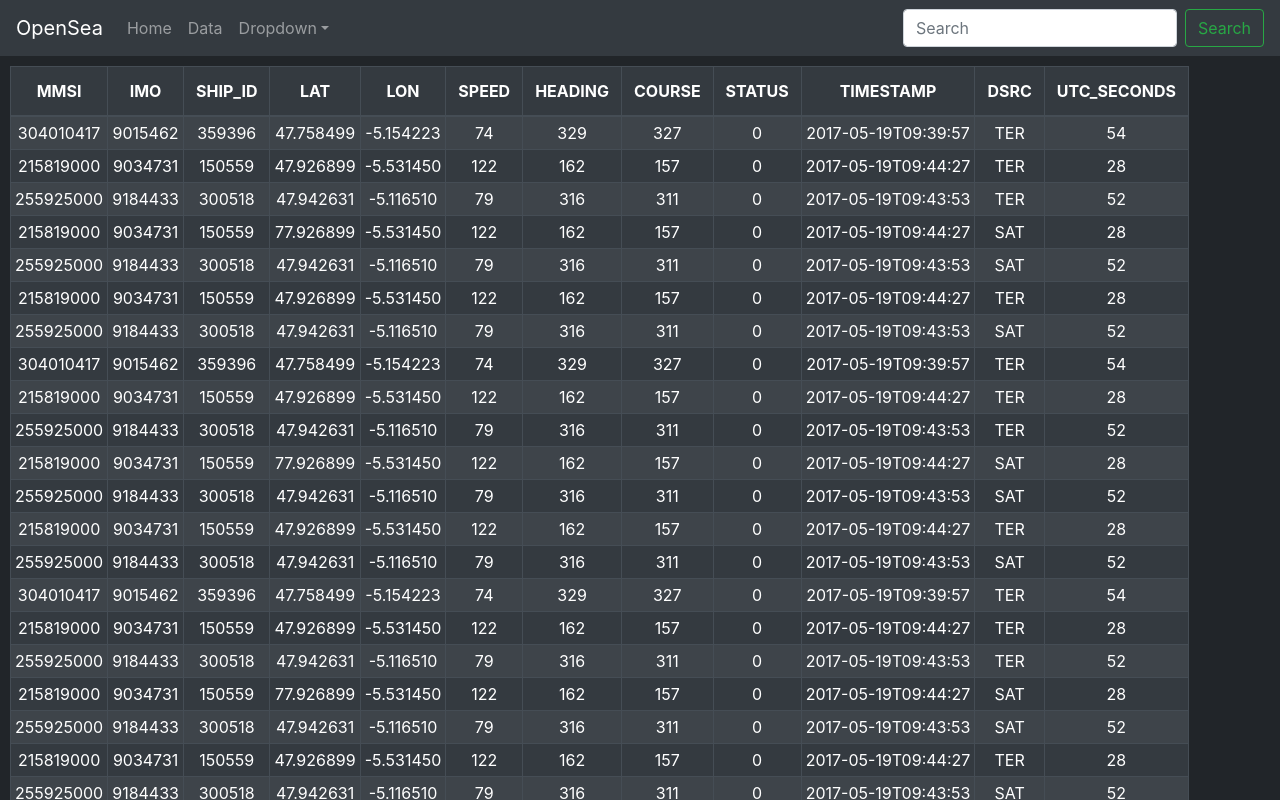
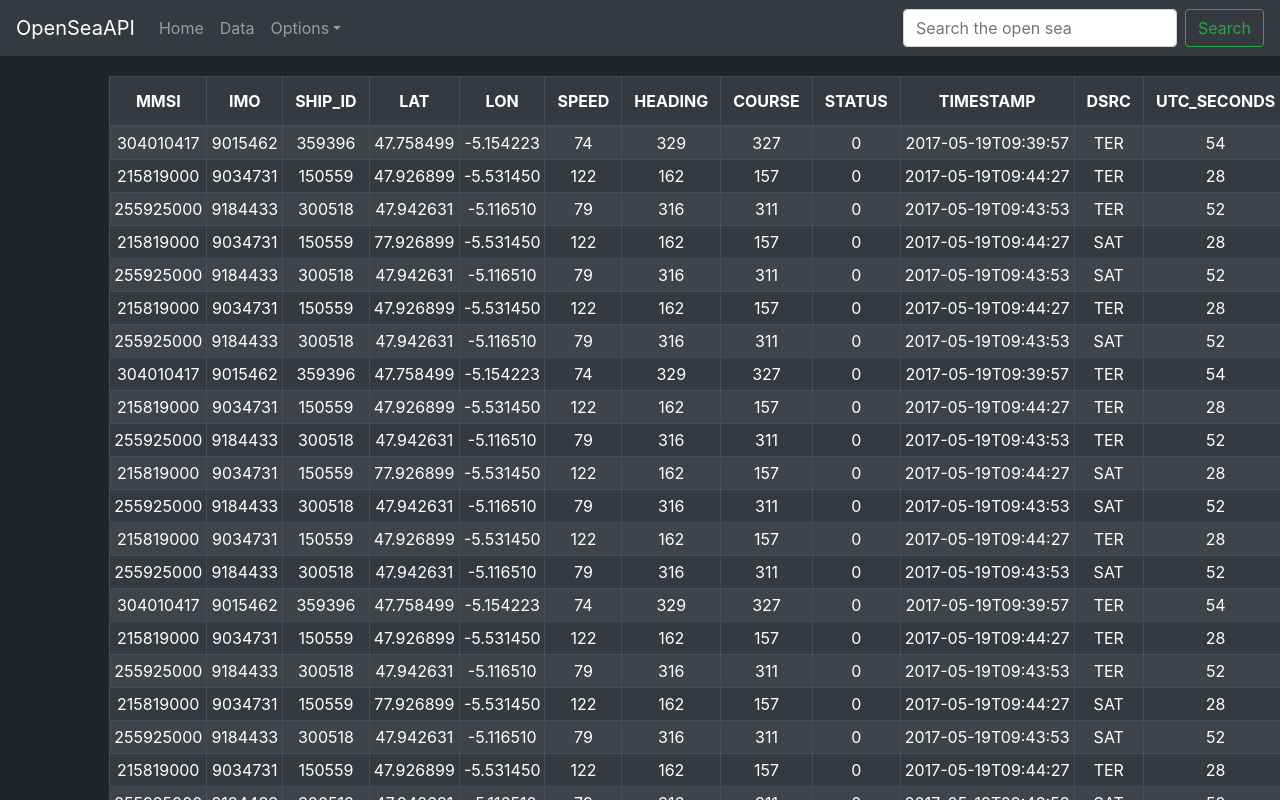
Before and after one commit to papivaan/open-sea, a React (Create React App) app: page / in a window 1280 px wide. Shown: the top 800 px of the page. Built offline with nearby package versions, Linux system fonts and the light colour scheme.

Commit message:
update styling

```diff
--- a/src/App.css
+++ b/src/App.css
@@ -5,17 +5,14 @@
   background-color: #212529;
 }
 
-.container {
-  padding: 10px;
-  display: flex;
-  justify-content: center;
-  width: 100%;
-}
-
 .table td {
   padding: 0.25rem;
   vertical-align: center;
   white-space: pre;
+}
+
+.dataTable {
+  margin-top: 20px;
 }
 
 /*
--- a/src/App.js
+++ b/src/App.js
@@ -11,13 +11,13 @@ class App extends Component {
     return (
       <div className="App">
         <Navbar bg="dark" expand="lg" variant="dark">
-          <Navbar.Brand href="#home">OpenSea</Navbar.Brand>
+          <Navbar.Brand href="#home">OpenSeaAPI</Navbar.Brand>
           <Navbar.Toggle aria-controls="basic-navbar-nav" />
           <Navbar.Collapse id="basic-navbar-nav">
             <Nav className="mr-auto">
               <Nav.Link href="#home">Home</Nav.Link>
               <Nav.Link href="#data">Data</Nav.Link>
-              <NavDropdown title="Dropdown" id="basic-nav-dropdown">
+              <NavDropdown title="Options" id="basic-nav-dropdown">
                 <NavDropdown.Item href="#track/3.1">Track a vessel</NavDropdown.Item>
                 <NavDropdown.Item href="#fleet/3.2">Fleet info</NavDropdown.Item>
                 <NavDropdown.Item href="#options/3.3">Display more</NavDropdown.Item>
@@ -26,16 +26,16 @@ class App extends Component {
               </NavDropdown>
             </Nav>
             <Form inline>
-              <FormControl type="text" placeholder="Search" className="mr-sm-2" />
+              <FormControl type="text" placeholder="Search the open sea" className="mr-sm-2" />
               <Button variant="outline-success">Search</Button>
             </Form>
           </Navbar.Collapse>
         </Navbar>
         <Row>
           <Col>
-            <Row className="container">
-              <Col md={12} mdoffset={1}>
-                <Table striped bordered hover variant="dark">
+            <Row className="justify-content-md-center">
+              <Col md={10} mdoffset={1}>
+                <Table striped bordered hover variant="dark" className="dataTable">
                   <thead>
                     <tr>
                       <th>MMSI</th>
```
